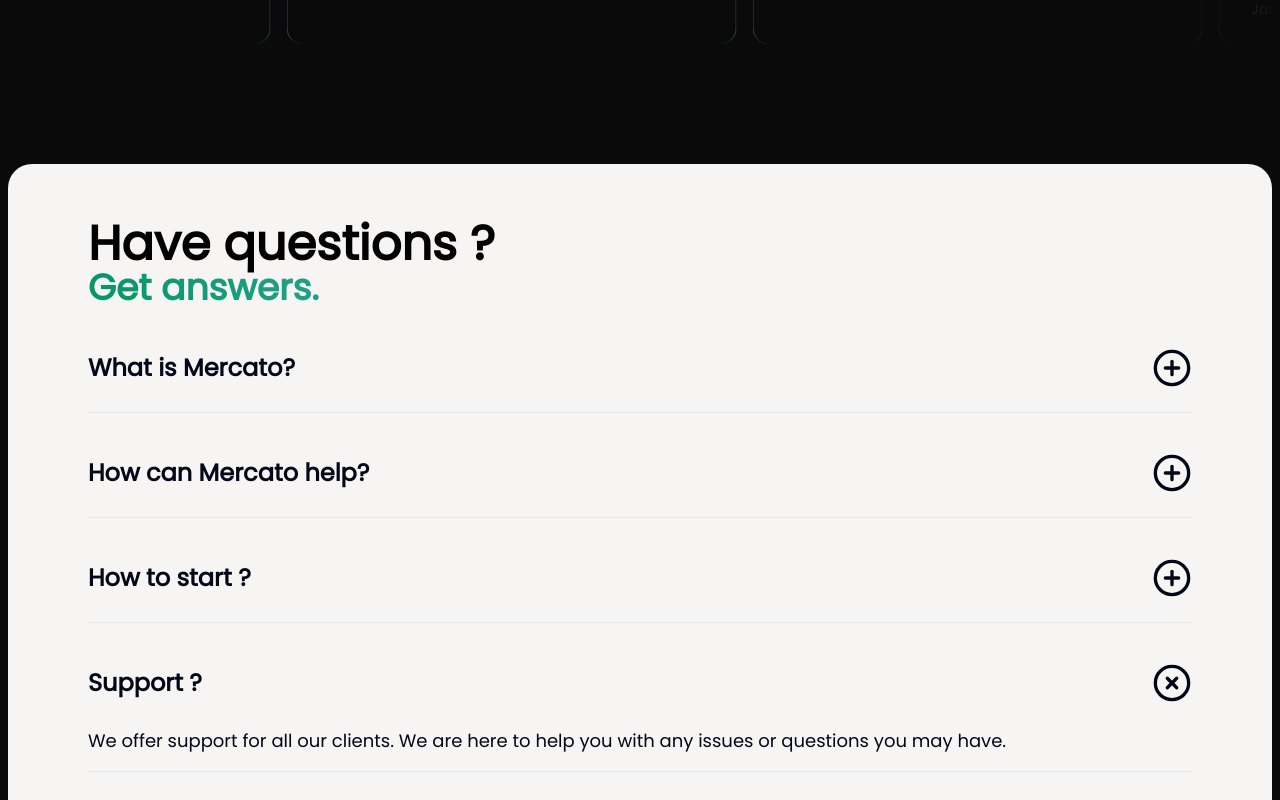
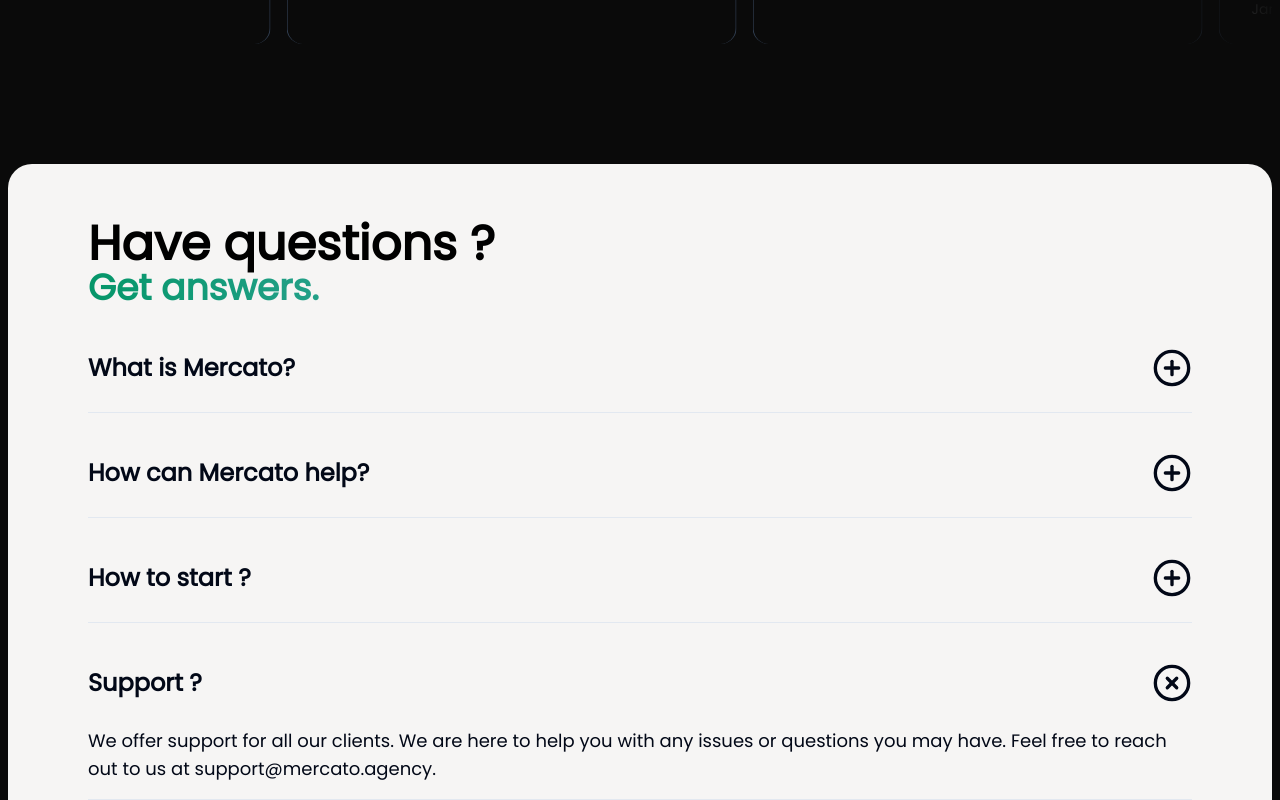
Before and after one commit to suyashranjan-1/Mercato, a Next.js app: page / in a window 1280 px wide. Both pictures are taken after a click on the button "Support ?". Shown: the part 6431-7231 px from the top of the page. Built offline with nearby package versions, Linux system fonts and the light colour scheme.

Commit message:
Last update email add at faqs

```diff
--- a/app/faq.tsx
+++ b/app/faq.tsx
@@ -45,8 +45,8 @@
           <AccordionItem value="item-4">
             <AccordionTrigger>Support ?</AccordionTrigger>
             <AccordionContent>
-              We offer support for all our clients. We are here to help you with
-              any issues or questions you may have.
+            We offer support for all our clients. We are here to help you with any issues or questions you may have. Feel free to reach out to us at <a href="mailto:support@mercato.agency">support@mercato.agency</a>.
+
             </AccordionContent>
           </AccordionItem>
         </Accordion>
```
